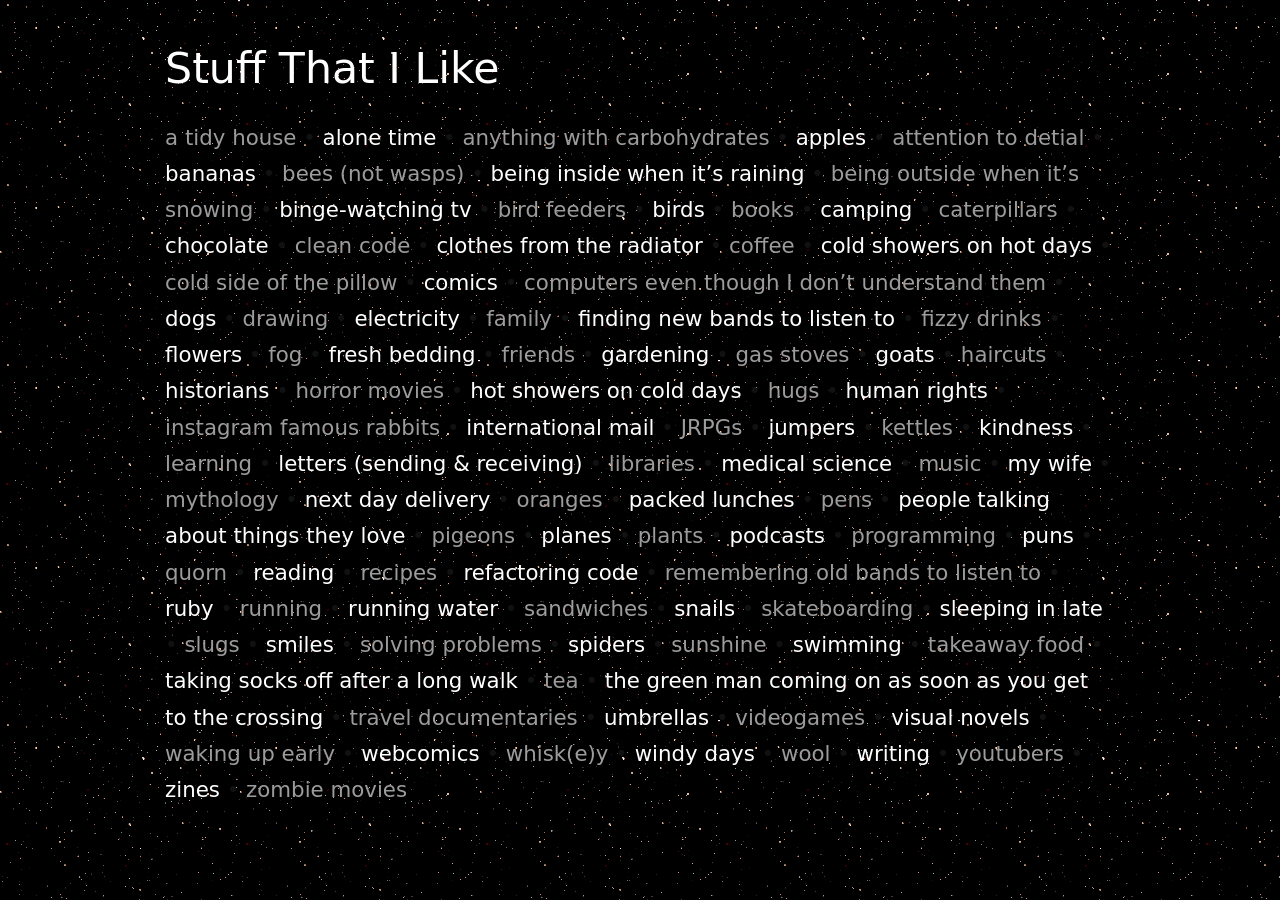
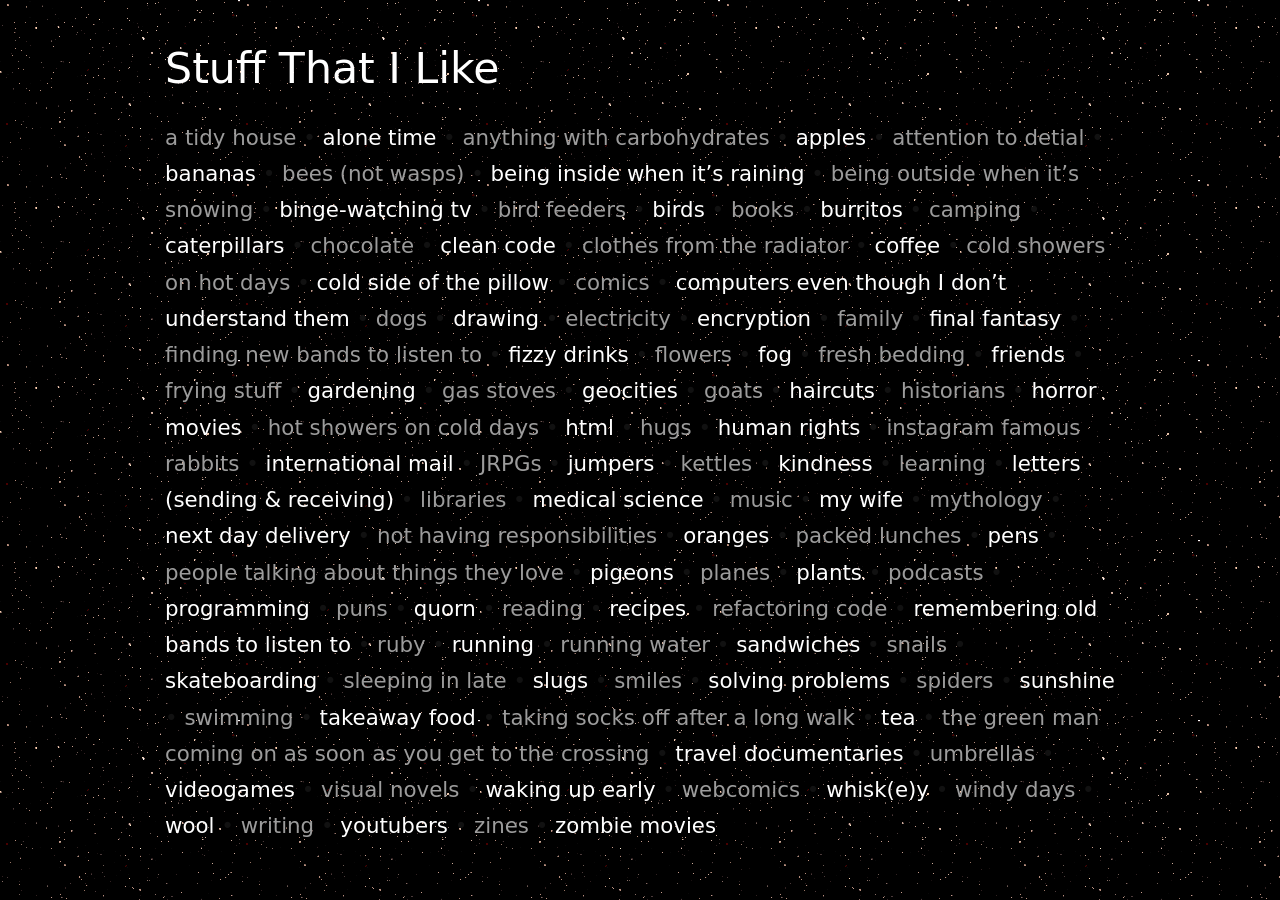
Before and after one commit to jsrn/jsrn.github.io, a Jekyll site: the page built from stuffthatilike.md, in a window 1280 px wide. Built offline with Jekyll 4.4.1, drawn with Linux system fonts in a browser that asks for light colours; our own code applies the rules of GitHub Pages for plain Markdown files.

Commit message:
More stuff

```diff
--- a/stuffthatilike.md
+++ b/stuffthatilike.md
@@ -18,6 +18,7 @@
 <span class='thing-i-like'>bird feeders</span> &bull;
 <span class='thing-i-like'>birds</span> &bull;
 <span class='thing-i-like'>books</span> &bull;
+<span class='thing-i-like'>burritos</span> &bull;
 <span class='thing-i-like'>camping</span> &bull;
 <span class='thing-i-like'>caterpillars</span> &bull;
 <span class='thing-i-like'>chocolate</span> &bull;
@@ -31,20 +32,25 @@
 <span class='thing-i-like'>dogs</span> &bull;
 <span class='thing-i-like'>drawing</span> &bull;
 <span class='thing-i-like'>electricity</span> &bull;
+<span class='thing-i-like'>encryption</span> &bull;
 <span class='thing-i-like'>family</span> &bull;
+<span class='thing-i-like'>final fantasy</span> &bull;
 <span class='thing-i-like'>finding new bands to listen to</span> &bull;
 <span class='thing-i-like'>fizzy drinks</span> &bull;
 <span class='thing-i-like'>flowers</span> &bull;
 <span class='thing-i-like'>fog</span> &bull;
 <span class='thing-i-like'>fresh bedding</span> &bull;
 <span class='thing-i-like'>friends</span> &bull;
+<span class='thing-i-like'>frying stuff</span> &bull;
 <span class='thing-i-like'>gardening</span> &bull;
 <span class='thing-i-like'>gas stoves</span> &bull;
+<span class='thing-i-like'>geocities</span> &bull;
 <span class='thing-i-like'>goats</span> &bull;
 <span class='thing-i-like'>haircuts</span> &bull;
 <span class='thing-i-like'>historians</span> &bull;
 <span class='thing-i-like'>horror movies</span> &bull;
 <span class='thing-i-like'>hot showers on cold days</span> &bull;
+<span class='thing-i-like'>html</span> &bull;
 <span class='thing-i-like'>hugs</span> &bull;
 <span class='thing-i-like'>human rights</span> &bull;
 <span class='thing-i-like'>instagram famous rabbits</span> &bull;
@@ -61,6 +67,7 @@
 <span class='thing-i-like'>my wife</span> &bull;
 <span class='thing-i-like'>mythology</span> &bull;
 <span class='thing-i-like'>next day delivery</span> &bull;
+<span class='thing-i-like'>not having responsibilities</span> &bull;
 <span class='thing-i-like'>oranges</span> &bull;
 <span class='thing-i-like'>packed lunches</span> &bull;
 <span class='thing-i-like'>pens</span> &bull;
```
